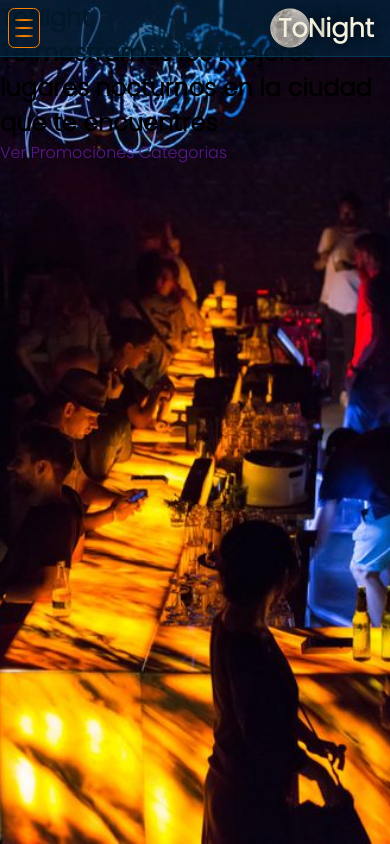
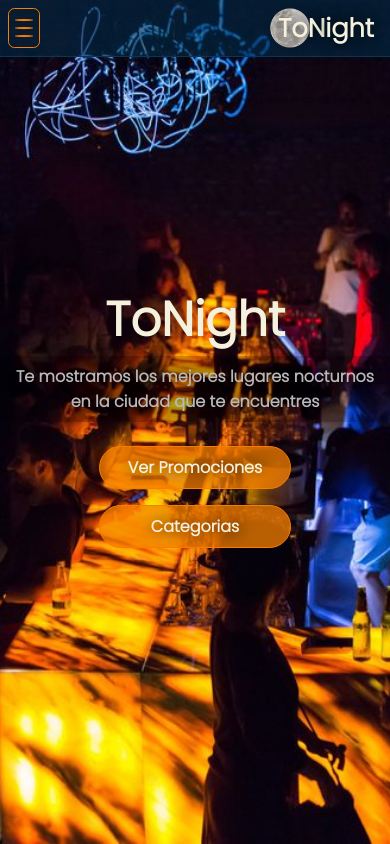
Before and after one commit to cs1369/ToNight, a plain HTML site: page index.html in a window 390 px wide. Drawn offline with Linux system fonts and the light colour scheme.

Commit message:
fin de section-inicio-mobile

```diff
--- a/css/style.css
+++ b/css/style.css
@@ -162,10 +162,65 @@ header{
 }
 /* FIN NAV-MOBILE */
 
-/* INICIO SECTION */
+/* INICIO SECTION-INICIO-MOBILE */
 .section__inicio{
     height: 100vh;
     background-image: url(/img/fondo-mobile.jpg);
     background-position: center;
     background-size: cover;
+    display: flex;
+    flex-direction: column;
 }
+.section__titulos{
+    width: 100%;
+    height: 50vh;
+    display: flex;
+    flex-direction: column;
+    align-items: center;
+    justify-content: flex-end;
+}
+.inicio__titulo{
+    color: var(--letras1);
+    font-weight: bold;
+    font-size: 3rem;
+}
+.inicio__txt{
+    color: #b9b9b8;
+    background: rgba(0, 0, 0, 0.185);
+    padding: 0.5rem;
+    text-align: center;
+    font-size: 1rem;
+    text-shadow: 0 0 1rem black;
+}
+.section__inicio-btn{
+    width: 100%;
+    height: 50vh;
+    display: flex;
+    flex-direction: column;
+    align-items: center;
+    gap: 1rem;
+    padding-top: 1.5rem;
+}
+.inicio__btn-promociones{
+    border: 0.1rem solid var(--botones1);
+    border-radius: 5rem;
+    padding: 0.5rem 0;
+    width: 12rem;
+    text-align: center;
+    background: #f78000be;
+    color: var(--letras1);
+    font-weight: bold;
+    text-shadow: 0 0 1rem black;
+}
+.inicio__btn-categorias{
+    border: 0.1rem solid var(--botones1);
+    border-radius: 5rem;
+    padding: 0.5rem 2rem;
+    width: 12rem;
+    text-align: center;
+    background: #f78000be;
+    color: var(--letras1);
+    font-weight: bold;
+    text-shadow: 0 0 1rem black;
+}
+/* FIN SECTION-INICIO-MOBILE */
```
